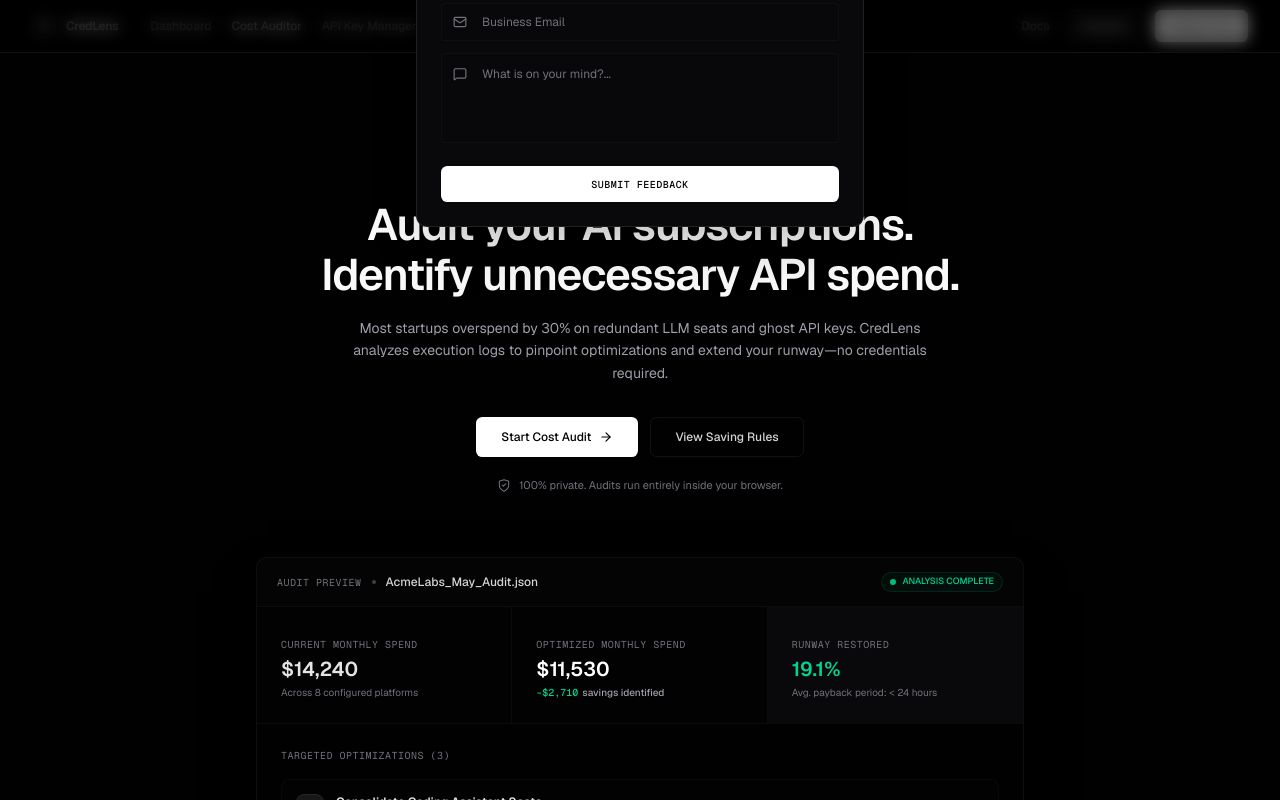
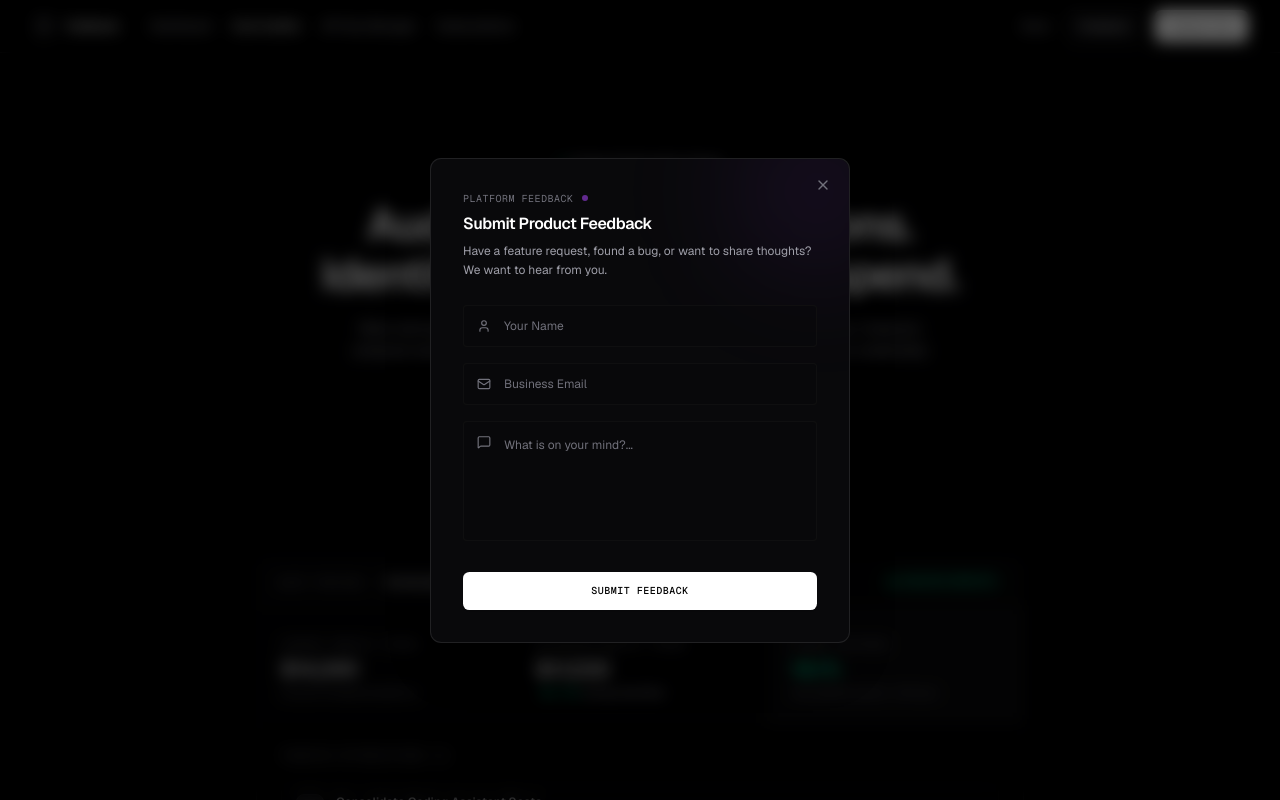
Before and after one commit to Himanshu2631/CredLens, a Next.js app: page / in a window 1280 px wide. Both pictures are taken after a click on the button "Feedback". Shown: the top 800 px of the page. Built offline with nearby package versions, Linux system fonts and the light colour scheme.

Commit message:
fix: stabilize feedback modal layout and implement working Resend submission flow

```diff
--- a/components/layout/FeedbackModal.jsx
+++ b/components/layout/FeedbackModal.jsx
@@ -1,6 +1,7 @@
 'use client';
 
 import React, { useState } from 'react';
+import { createPortal } from 'react-dom';
 import { X, CheckCircle2, Loader2, Mail, User, MessageSquare } from 'lucide-react';
 import { buttonVariants } from '@/components/ui/button';
 import { createFeedback } from '@/lib/api';
@@ -21,40 +22,86 @@ export default function FeedbackModal({ isOpen, onClose }) {
   const [isSubmitting, setIsSubmitting] = useState(false);
   const [success, setSuccess] = useState(false);
   const [errorMsg, setErrorMsg] = useState('');
+  const [errors, setErrors] = useState({ name: '', email: '', message: '' });
 
   if (!isOpen) return null;
+
+  const handleNameChange = (e) => {
+    setName(e.target.value);
+    if (errors.name) {
+      setErrors((prev) => ({ ...prev, name: '' }));
+    }
+  };
+
+  const handleEmailChange = (e) => {
+    setEmail(e.target.value);
+    if (errors.email) {
+      setErrors((prev) => ({ ...prev, email: '' }));
+    }
+  };
+
+  const handleMessageChange = (e) => {
+    setMessage(e.target.value);
+    if (errors.message) {
+      setErrors((prev) => ({ ...prev, message: '' }));
+    }
+  };
 
   const handleSubmit = async (e) => {
     e.preventDefault();
     if (isSubmitting) return;
 
+    // Client-side validation
+    const tempErrors = { name: '', email: '', message: '' };
+    let isValid = true;
+
     if (!name.trim()) {
-      setErrorMsg('Please enter your name.');
-      return;
+      tempErrors.name = 'Please enter your name.';
+      isValid = false;
+    } else if (name.length > 100) {
+      tempErrors.name = 'Name cannot exceed 100 characters.';
+      isValid = false;
     }
+
     if (!email.trim()) {
-      setErrorMsg('Please enter your business email.');
-      return;
-    }
+      tempErrors.email = 'Please enter your business email.';
+      isValid = false;
+    } else {
       const emailRegex = /^[a-zA-Z0-9._%+-]+@[a-zA-Z0-9.-]+\.[a-zA-Z]{2,}$/;
       if (!emailRegex.test(email.trim())) {
-      setErrorMsg('Please enter a valid business email.');
-      return;
+        tempErrors.email = 'Please enter a valid business email.';
+        isValid = false;
       }
+    }
+
     if (!message.trim()) {
-      setErrorMsg('Please enter your feedback message.');
+      tempErrors.message = 'Please enter your feedback message.';
+      isValid = false;
+    } else if (message.length > 2000) {
+      tempErrors.message = 'Message cannot exceed 2000 characters.';
+      isValid = false;
+    }
+
+    if (!isValid) {
+      setErrors(tempErrors);
       return;
     }
 
     setIsSubmitting(true);
     setErrorMsg('');
+    setErrors({ name: '', email: '', message: '' });
 
     try {
-      await createFeedback({
+      const data = await createFeedback({
         name: name.trim(),
         email: email.trim(),
         message: message.trim(),
       });
+
+      if (!data.emailSent) {
+        throw new Error(data.emailError || 'Feedback saved to database, but failed to send email notification to admin.');
+      }
+
       setSuccess(true);
       setName('');
       setEmail('');
@@ -70,11 +117,15 @@ export default function FeedbackModal({ isOpen, onClose }) {
   const handleResetAndClose = () => {
     setSuccess(false);
     setErrorMsg('');
+    setErrors({ name: '', email: '', message: '' });
+    setName('');
+    setEmail('');
+    setMessage('');
     onClose();
   };
 
-  return (
-    <div className="fixed inset-0 z-50 flex items-center justify-center p-4">
+  return createPortal(
+    <div className="fixed inset-0 z-[9999] flex items-center justify-center p-4">
       {/* Backdrop */}
       <div
         className="absolute inset-0 bg-black/60 backdrop-blur-sm transition-opacity duration-300"
@@ -83,16 +134,21 @@ export default function FeedbackModal({ isOpen, onClose }) {
 
       {/* Modal Card Shell */}
       <div
-        className="relative w-full max-w-md max-h-[90vh] overflow-y-auto bg-zinc-950 border border-zinc-800/80 rounded-xl p-6 shadow-2xl flex flex-col gap-4 animate-in fade-in zoom-in-95 duration-200"
+        className="relative w-full max-w-[420px] max-h-[90vh] overflow-y-auto bg-zinc-950 border border-zinc-800/80 rounded-xl p-6 sm:p-8 shadow-2xl flex flex-col gap-6 animate-in fade-in zoom-in-95 duration-200"
         role="dialog"
         aria-modal="true"
         aria-labelledby="feedback-modal-title"
       >
+        {/* Glow Container - clips the background glow to the card boundaries */}
+        <div className="absolute inset-0 rounded-xl overflow-hidden pointer-events-none z-0">
+          <div className="absolute -top-12 -right-12 w-40 h-40 bg-purple-500/10 rounded-full blur-[60px]" />
+        </div>
+
         {/* Close button X */}
         <button
           type="button"
           onClick={handleResetAndClose}
-          className="absolute top-4 right-4 text-zinc-500 hover:text-white transition-colors cursor-pointer focus-visible:outline-none focus-visible:ring-1 focus-visible:ring-zinc-500 rounded p-0.5"
+          className="absolute top-4 right-4 text-zinc-500 hover:text-white transition-colors cursor-pointer focus-visible:outline-none focus-visible:ring-1 focus-visible:ring-zinc-500 rounded p-0.5 z-20"
           aria-label="Close feedback modal"
         >
           <X className="h-4 w-4" />
@@ -100,12 +156,12 @@ export default function FeedbackModal({ isOpen, onClose }) {
 
         {success ? (
           /* Success Screen Feedback */
-          <div className="flex flex-col items-center justify-center text-center py-6 space-y-4 animate-in fade-in duration-300">
-            <div className="flex h-12 w-12 items-center justify-center rounded-full bg-emerald-950/20 border border-emerald-900/40 text-emerald-400">
-              <CheckCircle2 className="h-6 w-6 stroke-[1.75]" />
+          <div className="relative flex flex-col items-center justify-center text-center py-10 space-y-5 animate-in fade-in duration-300 z-10">
+            <div className="flex h-14 w-14 items-center justify-center rounded-full bg-emerald-950/20 border border-emerald-900/40 text-emerald-400">
+              <CheckCircle2 className="h-7 w-7 stroke-[1.75]" />
             </div>
-            <div className="space-y-1">
-              <h3 id="feedback-modal-title" className="text-sm font-semibold text-white">
+            <div className="space-y-2">
+              <h3 id="feedback-modal-title" className="text-base font-semibold text-white">
                 Feedback Received
               </h3>
               <p className="text-xs text-zinc-400 max-w-[280px] leading-relaxed">
@@ -117,7 +173,7 @@ export default function FeedbackModal({ isOpen, onClose }) {
               onClick={handleResetAndClose}
               className={cn(
                 buttonVariants({ variant: 'default', size: 'default' }),
-                "mt-2 h-9 text-[10px] uppercase font-mono tracking-wider px-6 cursor-pointer"
+                "mt-4 h-9 text-[10px] uppercase font-mono tracking-wider px-6 cursor-pointer"
               )}
             >
               Done
@@ -125,63 +181,105 @@ export default function FeedbackModal({ isOpen, onClose }) {
           </div>
         ) : (
           /* Feedback Input Form */
-          <form onSubmit={handleSubmit} className="space-y-4">
-            <div className="space-y-1">
+          <form onSubmit={handleSubmit} className="relative space-y-5 z-10">
+            <div className="space-y-1.5">
+              <div className="flex items-center gap-2">
                 <span className="text-[10px] font-mono tracking-wider text-zinc-500 uppercase block">
                   Platform Feedback
                 </span>
-              <h3 id="feedback-modal-title" className="text-sm font-semibold text-white">
+                <span className="h-1.5 w-1.5 rounded-full bg-purple-500 animate-pulse" title="Active Focus" />
+              </div>
+              <h3 id="feedback-modal-title" className="text-base font-semibold text-white tracking-tight">
                 Submit Product Feedback
               </h3>
-              <p className="text-xs text-zinc-400 leading-normal">
+              <p className="text-xs text-zinc-400 leading-relaxed font-normal">
                 Have a feature request, found a bug, or want to share thoughts? We want to hear from you.
               </p>
             </div>
 
-            <div className="space-y-3 pt-2">
+            <div className="space-y-4 pt-1">
               {/* Name */}
+              <div className="space-y-1">
                 <div className="relative flex items-center">
-                <User className="absolute left-3 top-1/2 -translate-y-1/2 h-3.5 w-3.5 text-zinc-500 pointer-events-none" aria-hidden="true" />
+                  <User className="absolute left-3.5 top-1/2 -translate-y-1/2 h-3.5 w-3.5 text-zinc-500 pointer-events-none" aria-hidden="true" />
                   <input
                     type="text"
                     placeholder="Your Name"
                     aria-label="Your Name"
                     value={name}
-                  onChange={(e) => setName(e.target.value)}
+                    onChange={handleNameChange}
                     disabled={isSubmitting}
-                  className="w-full bg-zinc-950/50 border border-border/80 rounded pl-10 pr-4 py-2.5 text-xs text-white placeholder-zinc-500 outline-none focus:border-zinc-500 focus:ring-1 focus:ring-zinc-500 transition-colors disabled:opacity-50"
+                    className={cn(
+                      "w-full bg-zinc-950/50 border rounded pl-10 pr-4 py-3 text-xs text-white placeholder-zinc-500 outline-none transition-colors disabled:opacity-50",
+                      errors.name
+                        ? "border-red-500/50 focus:border-red-500 focus:ring-1 focus:ring-red-500"
+                        : "border-border/80 focus:border-zinc-500 focus:ring-1 focus:ring-zinc-500"
+                    )}
                     required
                   />
                 </div>
+                {errors.name && (
+                  <div className="text-[10px] text-red-400 flex items-center gap-1.5 mt-1 animate-in fade-in duration-150">
+                    <span className="h-1 w-1 rounded-full bg-red-400" />
+                    {errors.name}
+                  </div>
+                )}
+              </div>
 
               {/* Email */}
+              <div className="space-y-1">
                 <div className="relative flex items-center">
-                <Mail className="absolute left-3 top-1/2 -translate-y-1/2 h-3.5 w-3.5 text-zinc-500 pointer-events-none" aria-hidden="true" />
+                  <Mail className="absolute left-3.5 top-1/2 -translate-y-1/2 h-3.5 w-3.5 text-zinc-500 pointer-events-none" aria-hidden="true" />
                   <input
                     type="email"
                     placeholder="Business Email"
                     aria-label="Business Email"
                     value={email}
-                  onChange={(e) => setEmail(e.target.value)}
+                    onChange={handleEmailChange}
                     disabled={isSubmitting}
-                  className="w-full bg-zinc-950/50 border border-border/80 rounded pl-10 pr-4 py-2.5 text-xs text-white placeholder-zinc-500 outline-none focus:border-zinc-500 focus:ring-1 focus:ring-zinc-500 transition-colors disabled:opacity-50"
+                    className={cn(
+                      "w-full bg-zinc-950/50 border rounded pl-10 pr-4 py-3 text-xs text-white placeholder-zinc-500 outline-none transition-colors disabled:opacity-50",
+                      errors.email
+                        ? "border-red-500/50 focus:border-red-500 focus:ring-1 focus:ring-red-500"
+                        : "border-border/80 focus:border-zinc-500 focus:ring-1 focus:ring-zinc-500"
+                    )}
                     required
                   />
                 </div>
+                {errors.email && (
+                  <div className="text-[10px] text-red-400 flex items-center gap-1.5 mt-1 animate-in fade-in duration-150">
+                    <span className="h-1 w-1 rounded-full bg-red-400" />
+                    {errors.email}
+                  </div>
+                )}
+              </div>
 
               {/* Message */}
+              <div className="space-y-1">
                 <div className="relative">
-                <MessageSquare className="absolute left-3 top-3.5 h-3.5 w-3.5 text-zinc-500 pointer-events-none" aria-hidden="true" />
+                  <MessageSquare className="absolute left-3.5 top-3.5 h-3.5 w-3.5 text-zinc-500 pointer-events-none" aria-hidden="true" />
                   <textarea
                     placeholder="What is on your mind?..."
                     aria-label="Feedback Message"
                     value={message}
-                  onChange={(e) => setMessage(e.target.value)}
+                    onChange={handleMessageChange}
                     disabled={isSubmitting}
                     rows={4}
-                  className="w-full bg-zinc-950/50 border border-border/80 rounded pl-10 pr-4 py-3 text-xs text-white placeholder-zinc-500 outline-none focus:border-zinc-500 focus:ring-1 focus:ring-zinc-500 transition-colors resize-none disabled:opacity-50"
+                    className={cn(
+                      "w-full min-h-[120px] bg-zinc-950/50 border rounded pl-10 pr-4 py-3.5 text-xs text-white placeholder-zinc-500 outline-none transition-colors resize-none disabled:opacity-50 leading-relaxed",
+                      errors.message
+                        ? "border-red-500/50 focus:border-red-500 focus:ring-1 focus:ring-red-500"
+                        : "border-border/80 focus:border-zinc-500 focus:ring-1 focus:ring-zinc-500"
+                    )}
                     required
                   />
+                </div>
+                {errors.message && (
+                  <div className="text-[10px] text-red-400 flex items-center gap-1.5 mt-1 animate-in fade-in duration-150">
+                    <span className="h-1 w-1 rounded-full bg-red-400" />
+                    {errors.message}
+                  </div>
+                )}
               </div>
             </div>
 
@@ -197,7 +295,7 @@ export default function FeedbackModal({ isOpen, onClose }) {
               disabled={isSubmitting}
               className={cn(
                 buttonVariants({ variant: 'default', size: 'default' }),
-                "w-full h-9 text-[10px] uppercase font-mono tracking-wider cursor-pointer"
+                "w-full h-9.5 text-[10px] uppercase font-mono tracking-wider cursor-pointer mt-1"
               )}
             >
               {isSubmitting ? (
@@ -212,6 +310,7 @@ export default function FeedbackModal({ isOpen, onClose }) {
           </form>
         )}
       </div>
-    </div>
+    </div>,
+    document.body
   );
 }
```
Lines whose indentation alone changed are shown as unchanged.
